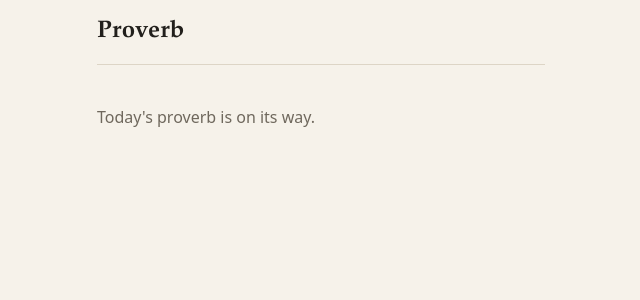
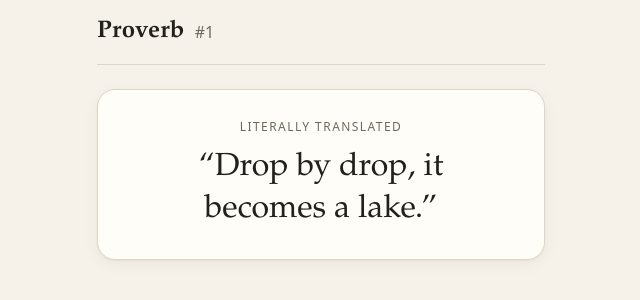
Before and after one commit to AbdulMominAlam/proverb-game, a React (Vite) app: page / in a window 1280 px wide. Shown: the top 300 px of the page, without its empty margins (319-959 px from the left). Built offline with nearby package versions, Linux system fonts and the light colour scheme.

Commit message:
Add daily puzzle selection
Co-Authored-By: Claude Opus 5.5 <noreply@anthropic.com>

```diff
--- a/src/App.jsx
+++ b/src/App.jsx
@@ -1,11 +1,16 @@
+import { useState } from 'react'
 import Header from './components/Header.jsx'
+import ProverbCard from './components/ProverbCard.jsx'
+import { getDailyPuzzle } from './lib/daily.js'
 
 export default function App() {
+  const [{ puzzleNumber, proverb }] = useState(() => getDailyPuzzle())
+
   return (
     <div className="app">
-      <Header />
+      <Header puzzleNumber={puzzleNumber} />
       <main className="main">
-        <p className="muted">Today's proverb is on its way.</p>
+        <ProverbCard literal={proverb.literal} />
       </main>
     </div>
   )
--- /dev/null
+++ b/src/components/ProverbCard.jsx
@@ -0,0 +1,9 @@
+// Only the literal translation is shown during play; the original script would give away the country.
+export default function ProverbCard({ literal }) {
+  return (
+    <section className="proverb-card" aria-label="Today's proverb">
+      <p className="proverb-label">Literally translated</p>
+      <blockquote className="proverb-literal">“{literal}”</blockquote>
+    </section>
+  )
+}
--- a/src/index.css
+++ b/src/index.css
@@ -110,3 +110,28 @@ input {
 .muted {
   color: var(--muted);
 }
+
+.proverb-card {
+  padding: 28px 22px;
+  border: 1px solid var(--border);
+  border-radius: 18px;
+  background: var(--surface);
+  box-shadow: var(--shadow);
+  text-align: center;
+}
+
+.proverb-label {
+  margin: 0 0 12px;
+  font-size: 0.75rem;
+  letter-spacing: 0.12em;
+  text-transform: uppercase;
+  color: var(--muted);
+}
+
+.proverb-literal {
+  margin: 0;
+  font-family: var(--serif);
+  font-size: clamp(1.5rem, 6.5vw, 2rem);
+  line-height: 1.3;
+  text-wrap: balance;
+}
--- /dev/null
+++ b/src/lib/daily.js
@@ -0,0 +1,37 @@
+import proverbs from '../data/proverbs.json'
+import { LAUNCH_DATE } from '../config.js'
+
+const DAY_MS = 24 * 60 * 60 * 1000
+
+function localMidnight(date) {
+  return new Date(date.getFullYear(), date.getMonth(), date.getDate())
+}
+
+function parseLocalDate(isoDate) {
+  const [y, m, d] = isoDate.split('-').map(Number)
+  return new Date(y, m - 1, d)
+}
+
+// Whole local days between the launch date and `now`. Rounding absorbs DST shifts.
+export function daysSinceLaunch(now = new Date()) {
+  return Math.round((localMidnight(now) - parseLocalDate(LAUNCH_DATE)) / DAY_MS)
+}
+
+// Dev-only: ?day=N plays puzzle #N.
+function devPuzzleOverride() {
+  if (!import.meta.env.DEV) return null
+  const n = Number(new URLSearchParams(window.location.search).get('day'))
+  return Number.isInteger(n) && n > 0 ? n : null
+}
+
+export function getDailyPuzzle(now = new Date()) {
+  const puzzleNumber = devPuzzleOverride() ?? Math.max(1, daysSinceLaunch(now) + 1)
+  const index = (puzzleNumber - 1) % proverbs.length
+  return { puzzleNumber, proverb: proverbs[index] }
+}
+
+export function msUntilNextPuzzle(now = new Date()) {
+  const next = localMidnight(now)
+  next.setDate(next.getDate() + 1)
+  return next - now
+}
```
